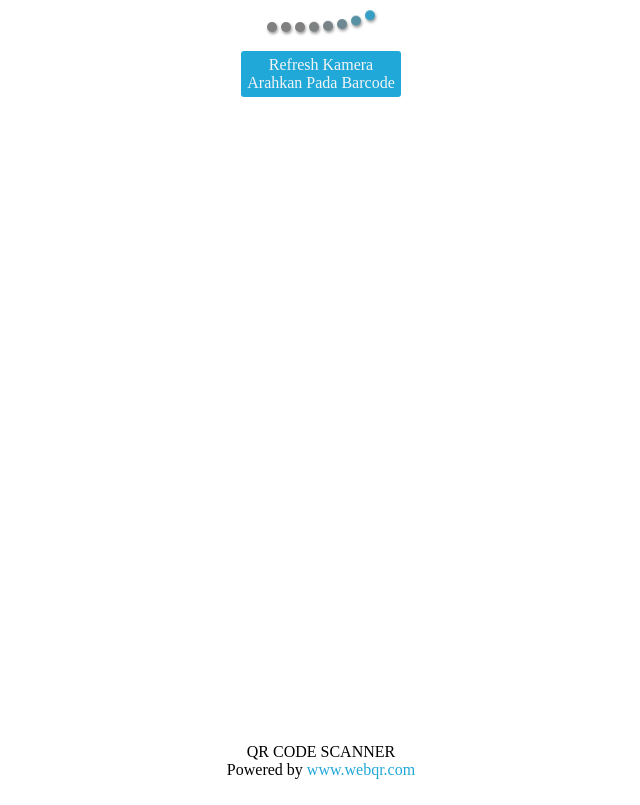
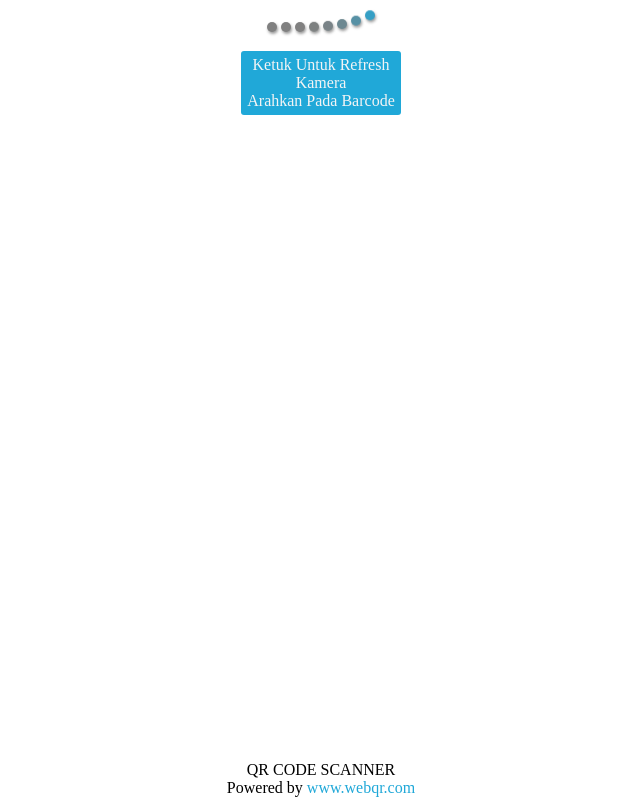
Before and after one commit to webqr/webqr.github.io, a plain HTML site: page index.html in a window 1280 px wide. Shown: the whole page, without its empty margins (319-959 px from the left). Drawn offline with Linux system fonts and the light colour scheme.

Commit message:
Update index.html

```diff
--- a/index.html
+++ b/index.html
@@ -71,7 +71,7 @@
           <span></span>
           <span></span>
         </div>
-        <div id="reload" onclick="location.reload();">Refresh Kamera<br>Arahkan Pada Barcode</div>
+        <div id="reload" onclick="location.reload();">Ketuk Untuk Refresh Kamera<br>Arahkan Pada Barcode</div>
         <div id="outdiv"><video id="v" autoplay=""></video></div>
       </div>
     </div>
```
